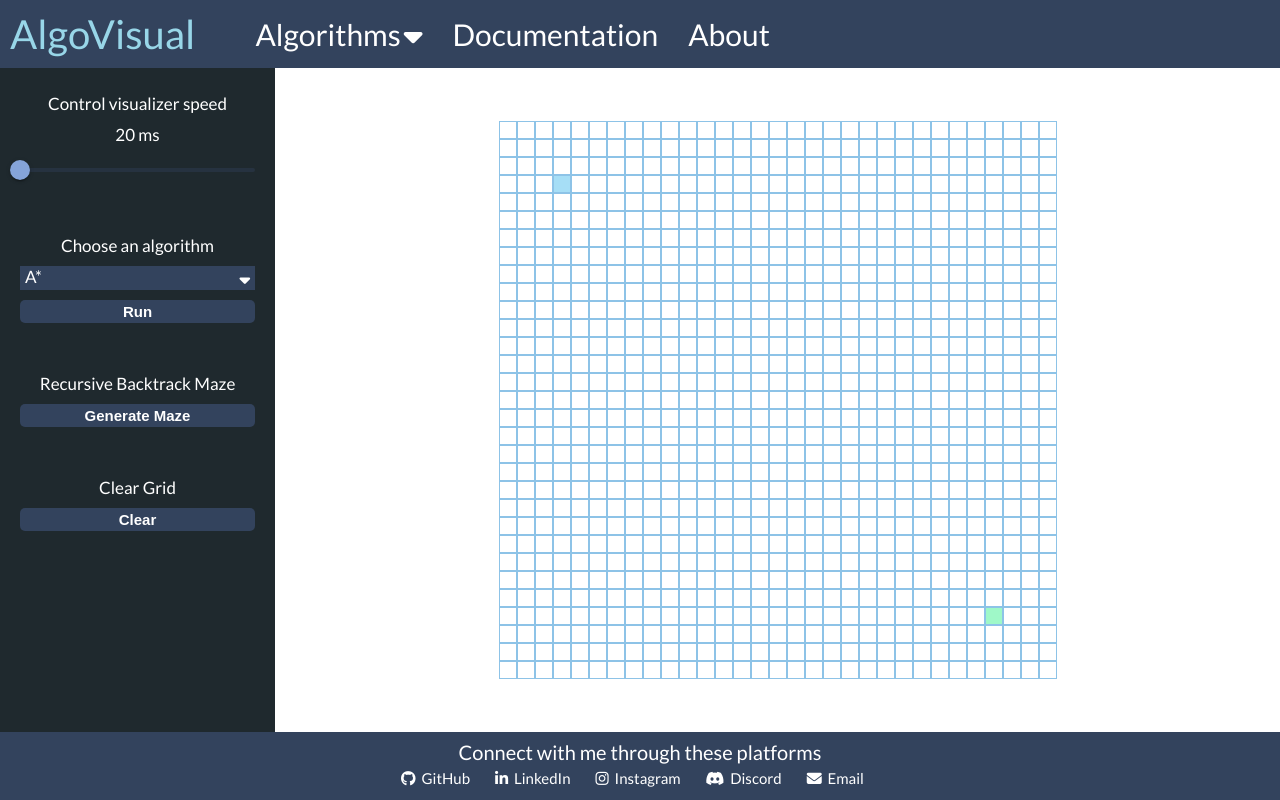
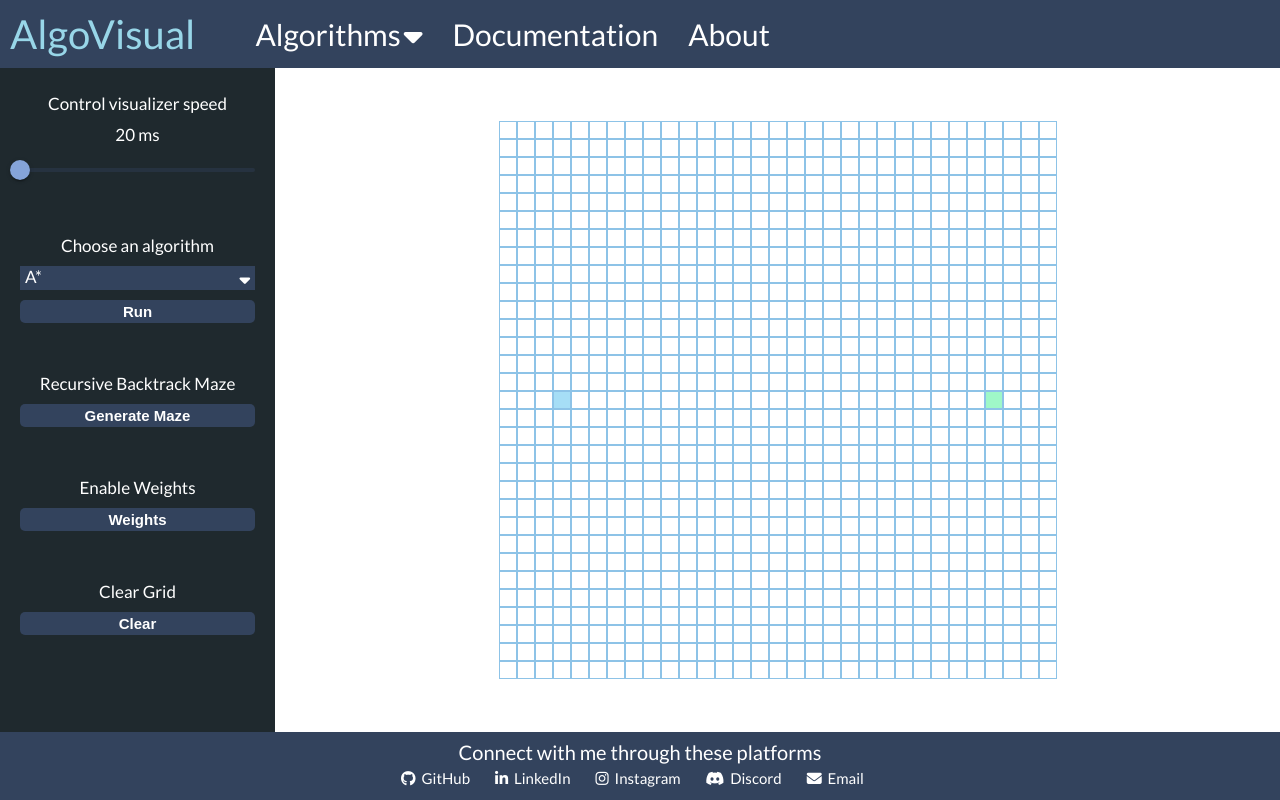
Before and after one commit to eduardo-vidals/AlgoVisual, a React (Create React App) app: page /AlgoVisual/pathfinding in a window 1280 px wide. Built offline with nearby package versions, Linux system fonts and the light colour scheme.

Commit message:
Added support for weights for A* and Dijkstra's in pathfinding visualizer

```diff
--- a/public/index.html
+++ b/public/index.html
@@ -4,7 +4,7 @@
     <meta charset="utf-8" />
     <meta name="viewport" content="width=device-width, initial-scale=1" />
     <meta name="theme-color" content="#000000" />
-    <meta name="description" content="An alogorithm visualizer built using React and Typescript."/>
+    <meta name="description" content="An algorithm visualizer built using React and Typescript."/>
     <title>AlgoVisual</title>
     <script src="https://kit.fontawesome.com/6b5996c172.js" crossorigin="anonymous"></script>
   </head>
--- a/src/AlgoVisual/Layout/Main/PathfindingVisualizer/Algorithms/AStar.ts
+++ b/src/AlgoVisual/Layout/Main/PathfindingVisualizer/Algorithms/AStar.ts
@@ -13,7 +13,8 @@ class AStarNode implements Comparable<AStarNode> {
     this.prev = prev;
     this.manhattan = manhattanDistance(node, goal);
     if (prev !== undefined) {
-      this.moves = prev.moves + 1;
+      if (node.isWeight) this.moves = prev.moves + 5;
+      else this.moves = prev.moves + 1;
     } else {
       this.moves = 0;
     }
--- a/src/AlgoVisual/Layout/Main/PathfindingVisualizer/Algorithms/DijkstraSP.ts
+++ b/src/AlgoVisual/Layout/Main/PathfindingVisualizer/Algorithms/DijkstraSP.ts
@@ -22,13 +22,13 @@ export function dijkstraSP(s: Node, t: Node, grid: Node[][]) {
         if (minNode === t) return visitedNodes;
         const neighbors = getNeighbors(minNode, grid);
         for (const neighbor of neighbors){
-            relax(neighbor, visitedNodes, pq, colSize);
+            relax(neighbor, pq, colSize);
         }
     }
     return visitedNodes;
 }
 
-function relax(v: Node, visitedNodes: Node[], pq: IndexMinPQ<Number>, colSize: number){
+function relax(v: Node, pq: IndexMinPQ<Number>, colSize: number){
     const vIndex = getIndex(v.row, v.col, colSize);
     if (pq.contains(vIndex)){
         pq.decreaseKey(vIndex, v.weight);
@@ -48,7 +48,12 @@ function getNeighbors(v: Node, grid: Node[][]){
 
     let unvisitedNeighbors = neighbors.filter(neighbor => !neighbor.isVisited);
     for (const neighbor of unvisitedNeighbors){
-        neighbor.weight = v.weight + 1;
+        console.log(neighbor.weight);
+        if (neighbor.isWeight){
+            neighbor.weight = v.weight + 5;
+        } else {
+            neighbor.weight = v.weight + 1;
+        }
         neighbor.previousNode = v;
     }
     return unvisitedNeighbors;
--- a/src/AlgoVisual/Layout/Main/PathfindingVisualizer/Algorithms/IndexMinPQ.ts
+++ b/src/AlgoVisual/Layout/Main/PathfindingVisualizer/Algorithms/IndexMinPQ.ts
@@ -51,6 +51,10 @@ class IndexMinPQ<Type> {
         this.swim(this.qp[i]);
      }
 
+     keyOf(i: number){
+        return this.keys[i];
+     }
+
     private exch(i:number, j: number){
         let temp = this.pq[i];
         this.pq[i] = this.pq[j];
--- a/src/AlgoVisual/Layout/Main/PathfindingVisualizer/Node/GridNode.css
+++ b/src/AlgoVisual/Layout/Main/PathfindingVisualizer/Node/GridNode.css
@@ -1,7 +1,7 @@
 .node {
     width: 20px;
     height: 20px;
-    justify-content: flex-end;
+    justify-content: center;
     align-items: center;
     border: 1px solid #8dc3e7;
     touch-action: none;
@@ -10,7 +10,7 @@
 .node-start {
     background-color: #a6def6;
     animation-name: startAnimation;
-    animation-duration: 800ms;
+    animation-duration: 1s;
     animation-timing-function: ease-out;
     animation-iteration-count: 1;
     animation-fill-mode: forwards;
@@ -34,7 +34,7 @@
 .node-finish {
     background-color: #9ff8c8;
     animation-name: finishAnimation;
-    animation-duration: 800ms;
+    animation-duration: 1s;
     animation-timing-function: ease-out;
     animation-iteration-count: 1;
     animation-fill-mode: forwards;
@@ -79,9 +79,13 @@
     }
 }
 
+.node-weight-image {
+    object-fit: contain;
+    height: 100%;
+    filter: invert(94%) sepia(53%) saturate(7246%) hue-rotate(292deg) brightness(99%) contrast(104%);
+}
+
 .node-weight {
-    background-color: #ffa6a4;
-    border: 1px solid #ffa6a4;
     animation-name: weightAnimation;
     animation-delay: 50ms;
     animation-duration: 1s;
@@ -94,20 +98,53 @@
 @keyframes weightAnimation {
     0% {
         transform: scale(0.6);
+        border: 1px solid #fff;
     }
     50% {
-        transform: scale(1.3);
+        transform: scale(1);
+        border: 1px solid #fff;
     }
     100% {
         transform: scale(1);
+        border: 1px solid #8dc3e7;
+    }
+}
+
+.node-weight-visited {
+    animation-name: visitedWeightAnimation;
+    animation-duration: 1s;
+    animation-timing-function: ease-out;
+    animation-direction: normal;
+    animation-iteration-count: 1;
+    animation-fill-mode: forwards;
+}
+
+@keyframes visitedWeightAnimation {
+    0% {
+        transform: scale(0.3);
+        background-color: #a6def6;
+    }
+
+    50% {
+        background-color: #8dc3e7;
+    }
+
+    75% {
+        transform: scale(1.2);
+        background-color: #8be5cc;
+    }
+
+    100% {
+        transform: scale(1);
+        background-color: #a6def6;
+        border: 1px solid #8dc3e7;
     }
 }
 
 
-
 .node-visited {
     animation-name: visitedAnimation;
-    animation-duration: 1.5s;
+    animation-duration: 1s;
     animation-timing-function: ease-out;
     animation-direction: normal;
     animation-iteration-count: 1;
@@ -139,9 +176,9 @@
 
 .node-shortest-path {
     animation-name: shortestPathAnimation, idleShortestPathAnimation;
-    background-color: #fffe6a;
-    border: 1px solid #fffe6a;
-    animation-duration: 1s, 6s;
+    background-color: #efee90;
+    border: 1px solid #efee90;
+    animation-duration: 1s, 2s;
     animation-timing-function: ease-out, linear;
     animation-direction: alternate, alternate;
     animation-iteration-count: 1, infinite;
@@ -150,13 +187,13 @@
 
 @keyframes idleShortestPathAnimation {
     50% {
-        background-color: #fd9b9b;
-        border: 1px solid #fd9b9b;
+        background-color: #fcda9f;
+        border: 1px solid #fcda9f;
     }
 
     100% {
-        background-color: #fffe6a;
-        border: 1px solid #fffe6a;
+        background-color: #e2ff7b;
+        border: 1px solid #e2ff7b;
     }
 }
 
@@ -164,15 +201,18 @@
     0% {
         transform: scale(0.6);
         background-color: #fffe6a;
+        border: 1px solid #fffe6a;
     }
 
     50% {
         transform: scale(1.3);
         background-color: #fffe6a;
+        border: 1px solid #fffe6a;
     }
 
     100% {
         transform: scale(1);
         background-color: #fffe6a;
+        border: 1px solid #fffe6a;
     }
 }
--- a/src/AlgoVisual/Layout/Main/PathfindingVisualizer/PathfindingVisualizer.tsx
+++ b/src/AlgoVisual/Layout/Main/PathfindingVisualizer/PathfindingVisualizer.tsx
@@ -33,13 +33,15 @@ function PathfindingVisualizer() {
   const [dropdownStyle, setDropdownStyle] = useState(enabledButtonStyle);
   const [pathfindingSpeed, setPathfindingSpeed] = useState(20);
   const [clickedRun, setClickedRun] = useState(false);
-  const [startRow, setStartRow] = useState(3);
-  const [startCol, setStartCol] = useState(3);
-  const [finishRow, setFinishRow] = useState(27);
-  const [finishCol, setFinishCol] = useState(27);
+  const [startRow, setStartRow] = useState(Math.floor(rows / 2));
+  const [startCol, setStartCol] = useState(Math.floor(cols / 10));
+  const [finishRow, setFinishRow] = useState(Math.floor(rows / 2));
+  const [finishCol, setFinishCol] = useState(Math.floor(cols * 0.9));
   const [clickedOnStartNode, setClickedOnStartNode] = useState(false);
   const [clickedOnFinishNode, setClickedOnFinishNode] = useState(false);
   const [showClearPath, setShowClearPath] = useState(false);
+  const [enabledWeights, setEnabledWeights] = useState(false);
+  const [dropdownOptionClicked, setDropdownOptionClicked] = useState(false);
 
   // trigger before mounting anything to DOM
   useEffect(() => {
@@ -99,6 +101,13 @@ function PathfindingVisualizer() {
     displayAlgorithmsDropdown();
   }, [showAlgorithms])
 
+  useEffect(() => {
+    if (dropdownOptionClicked) {
+      setGrid(getUpdatedGrid);
+      setDropdownOptionClicked(false);
+    }
+  }, [dropdownOptionClicked])
+
   const showAlgorithmsDropdown = (e: React.MouseEvent) => {
     // ensures that you close menu when clicked again
     if (!showAlgorithms && !optionsDisabled) {
@@ -112,6 +121,7 @@ function PathfindingVisualizer() {
 
   const closeAlgorithmsDropdown = () => {
     setShowAlgorithms(false);
+    setEnabledWeights(false);
     document.removeEventListener("click", closeAlgorithmsDropdown)
   }
 
@@ -161,7 +171,6 @@ function PathfindingVisualizer() {
         case 'Dijkstra': {
           const visitedNodes = dijkstraSP(startNode, finishNode, grid);
           const pathNodes = shortestPath(finishNode);
-          console.log(pathNodes.length);
           setVisitedNodes(visitedNodes);
           setPathNodes(pathNodes);
           animateVisited(visitedNodes, pathNodes);
@@ -169,8 +178,6 @@ function PathfindingVisualizer() {
         }
         case 'A*': {
           const {visitedNodes, pathNodes} = AStar(startNode, finishNode, grid);
-          console.log(grid);
-          console.log(pathNodes.length);
           setVisitedNodes(visitedNodes);
           setPathNodes(pathNodes);
           animateVisited(visitedNodes, pathNodes);
@@ -195,7 +202,11 @@ function PathfindingVisualizer() {
 
     const nodeID = "node-" + row + "-" + col;
     const node = grid[row][col];
-    const className = node.isStart ? 'node node-start' : node.isFinish ? 'node node-finish' : node.isWall ? 'node' : 'node node-wall'
+
+    let className = node.isStart ? 'node node-start' : node.isFinish ? 'node node-finish' : node.isWall ? 'node' : 'node node-wall';
+    if (!node.isStart && !node.isFinish && enabledWeights) {
+      className = node.isWeight ? 'node' : 'node node-weight';
+    }
     document.getElementById(nodeID)!.className = className;
 
     if (node.isStart) {
@@ -208,8 +219,14 @@ function PathfindingVisualizer() {
 
     // ensures a wall is only toggled if it isn't a start/finish noded
     if (node.isStart || node.isFinish) return;
-    const newGrid = getNewGridWithWallToggled(grid, row, col);
-    setGrid(newGrid as Node[][]);
+
+    if (enabledWeights) {
+      const newGrid = getNewGridWithWeightToggled(grid, row, col);
+      setGrid(newGrid as Node[][]);
+    } else {
+      const newGrid = getNewGridWithWallToggled(grid, row, col);
+      setGrid(newGrid as Node[][]);
+    }
   }
 
   // handles logic for when mouse is moved within the grid
@@ -240,8 +257,14 @@ function PathfindingVisualizer() {
       return;
     }
 
+    if (enabledWeights) {
+      document.getElementById(nodeID)!.className = node.isWeight ? 'node' : 'node node-weight';
+      const newGrid = getNewGridWithWeightToggled(grid, row, col);
+      setGrid(newGrid as Node[][]);
+    }
+
     // otherwise, fill the walls up, ensures that start/finish nodes cannnot be filled up
-    if (!node.isStart && !node.isFinish) {
+    if (!node.isStart && !node.isFinish && !enabledWeights) {
       document.getElementById(nodeID)!.className = node.isWall ? 'node' : 'node node-wall';
       const newGrid = getNewGridWithWallToggled(grid, row, col);
       setGrid(newGrid as Node[][]);
@@ -251,7 +274,24 @@ function PathfindingVisualizer() {
   // returns grid with updated wall configuration
   const getNewGridWithWallToggled = (grid: Node[][], row: number, col: number) => {
     return update(grid, {
-      [row]: {[col]: {isWall: {$set: !grid[row][col].isWall}}}
+      [row]: {
+        [col]: {
+          isWeight: {$set: false},
+          isWall: {$set: !grid[row][col].isWall}
+        }
+      }
+    });
+  }
+
+  // returns grid with updated weight configuration
+  const getNewGridWithWeightToggled = (grid: Node[][], row: number, col: number) => {
+    return update(grid, {
+      [row]: {
+        [col]: {
+          isWeight: {$set: !grid[row][col].isWeight},
+          isWall: {$set: false}
+        }
+      }
     });
   }
 
@@ -300,7 +340,6 @@ function PathfindingVisualizer() {
     setShowClearPath(false);
   }
 
-
   // animates visited nodes
   const animateVisited = (visitedNodes: Node[], pathNodes: Node[]) => {
     let animationLength = (visitedNodes.length + pathNodes.length) * pathfindingSpeed;
@@ -316,7 +355,8 @@ function PathfindingVisualizer() {
         setTimeout(() => {
           const node = visitedNodes[i];
           const nodeID = "node-" + node.row + "-" + node.col;
-          document.getElementById(nodeID)!.className = 'node node-visited';
+          const className = node.isWeight ? 'node node-weight-visited' : 'node node-visited';
+          document.getElementById(nodeID)!.className = className;
         }, i * pathfindingSpeed);
       }
     }
@@ -351,6 +391,7 @@ function PathfindingVisualizer() {
   }
 
   // clears grid to initial settings, keeps the changed state of start/finish nodes if position was changed
+  // also clears walls/weights
   const clearGrid = () => {
     // clearing the actual grid itself
     setGrid(getInitialGrid);
@@ -376,13 +417,13 @@ function PathfindingVisualizer() {
     document.getElementById(finishNodeID)!.className = 'node node-finish';
   }
 
-  // initializes grid to an empty grid
+  // initializes grid to an empty grid (does not clear any current animations, only the 2D node array
   const getInitialGrid = () => {
     const grid = [];
     for (let row = 0; row < rows; row++) {
       const currentRow = [];
       for (let col = 0; col < cols; col++) {
-        currentRow.push(createNode(row, col, false));
+        currentRow.push(createNode(row, col, false, false));
       }
       grid.push(currentRow);
     }
@@ -398,8 +439,13 @@ function PathfindingVisualizer() {
       for (let col = 0; col < cols; col++) {
         const node = grid[row][col];
         const nodeID = "node-" + node.row + "-" + node.col;
-        document.getElementById(nodeID)!.className = node.isStart ? 'node node-start' : node.isFinish ? 'node node-finish' : node.isWall ? 'node node-wall' : 'node';
-        node.isWall ? currentRow.push(createNode(row, col, true)) : currentRow.push(createNode(row, col, false));
+        const isWeightAndAlgorithmSupported = node.isWeight && (algorithm === 'A*' || algorithm === 'Dijkstra');
+        document.getElementById(nodeID)!.className = node.isStart ? 'node node-start' :
+          node.isFinish ? 'node node-finish' : node.isWall ? 'node node-wall' : isWeightAndAlgorithmSupported ? 'node node-weight' : 'node';
+
+        node.isWall ? currentRow.push(createNode(row, col, true, false))
+          : isWeightAndAlgorithmSupported ? currentRow.push(createNode(row, col, false, true))
+            : currentRow.push(createNode(row, col, false, false));
       }
       updatedGrid.push(currentRow);
     }
@@ -415,6 +461,7 @@ function PathfindingVisualizer() {
     setClickedOnFinishNode(false);
     setGrid(getUpdatedGrid);
     setShowClearPath(false);
+    console.log(grid);
   }
 
   // ensures that logic for clicking nodes is reset upon leaving the grid, it is only used for when start/finish
@@ -443,15 +490,16 @@ function PathfindingVisualizer() {
   }
 
   // creates a singular node
-  const createNode = (row: number, col: number, wall: boolean) => {
+  const createNode = (row: number, col: number, wall: boolean, weight: boolean) => {
     return {
       row: row,
       col: col,
       isStart: row === startRow && col === startCol,
       isFinish: row === finishRow && col === finishCol,
-      weight: Infinity,
       isVisited: false,
       isWall: wall,
+      isWeight: weight,
+      weight: Infinity,
       previousNode: null
     } as Node;
   }
@@ -460,9 +508,9 @@ function PathfindingVisualizer() {
     return (
       <div className={"grid-row"}>
         {row.map((node) => {
-          const {row, col, isFinish, isStart, isWall} = node;
+          const {row, col, isFinish, isStart, isWall, isWeight} = node;
           return (
-            <GridNode row={row} col={col} isStart={isStart} isFinish={isFinish} isWall={isWall}
+            <GridNode row={row} col={col} isStart={isStart} isFinish={isFinish} isWall={isWall} isWeight={isWeight}
                       onMouseDown={() => handleMouseDown(row, col)}
                       onMouseEnter={() => handleMouseEnter(row, col)}
                       onTouchMove={() => handleMouseEnter(row, col)}
@@ -501,7 +549,10 @@ function PathfindingVisualizer() {
               <ul>
                 {
                   options.map(option => (
-                    <div onClick={() => setAlgorithm(option)}
+                    <div onClick={() => {
+                      setAlgorithm(option);
+                      setDropdownOptionClicked(true);
+                    }}
                          key={option}> {option} </div>
                   ))
                 }
@@ -513,6 +564,12 @@ function PathfindingVisualizer() {
 
           <AlgoButtonSetting settingDescription={'Recursive Backtrack Maze'} buttonText={'Generate Maze'}
                              disabled={optionsDisabled} onClick={mazeGeneration}/>
+
+          {algorithm === 'Dijkstra' || algorithm === 'A*' ?
+            <AlgoButtonSetting settingDescription={enabledWeights ? 'Enable Walls' : 'Enable Weights'}
+                               buttonText={enabledWeights ? 'Walls' : 'Weights'} disabled={optionsDisabled}
+                               onClick={() => enabledWeights ? setEnabledWeights(false) : setEnabledWeights(true)}/>
+            : null}
 
           <AlgoButtonSetting settingDescription={'Clear Grid'} buttonText={'Clear'}
                              disabled={optionsDisabled} onClick={clearGrid}/>
```
Also changed, not shown: src/AlgoVisual/Layout/Main/PathfindingVisualizer/Node/GridNode.tsx (+5 -16 lines).
